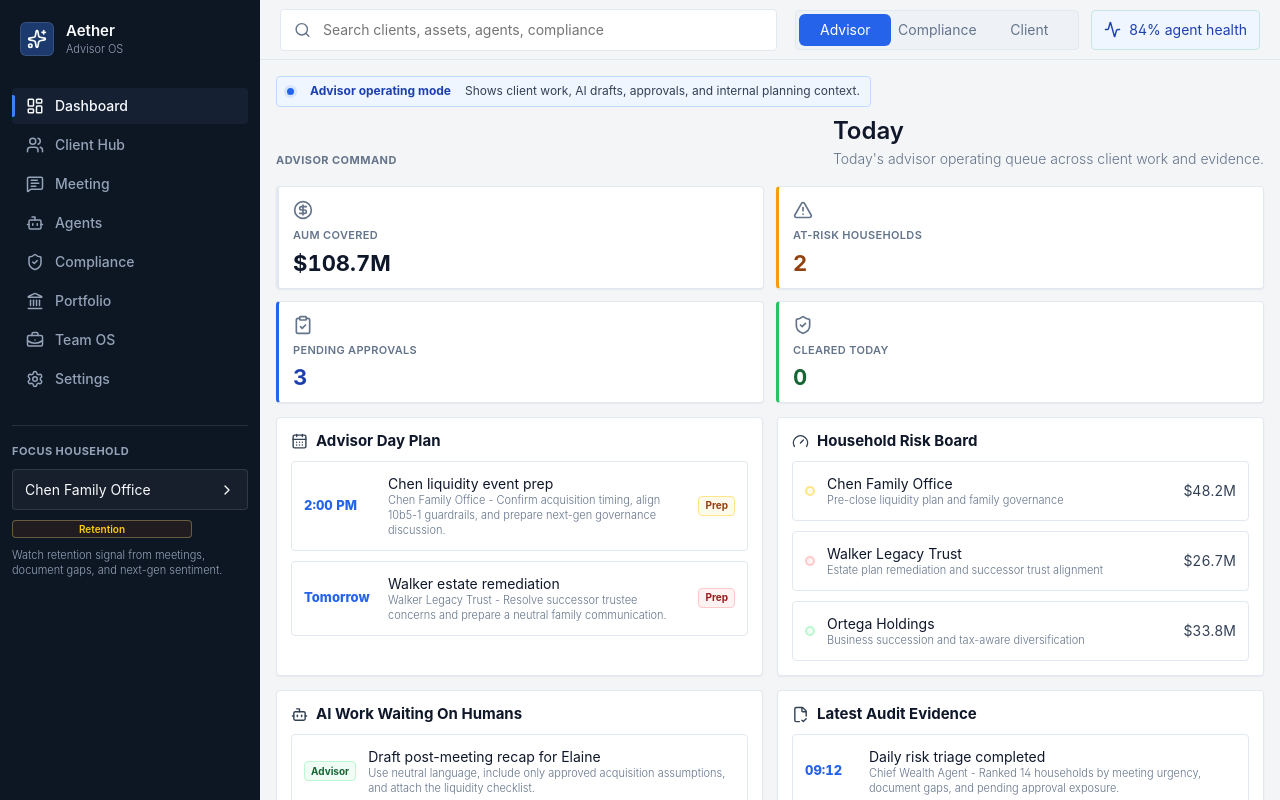
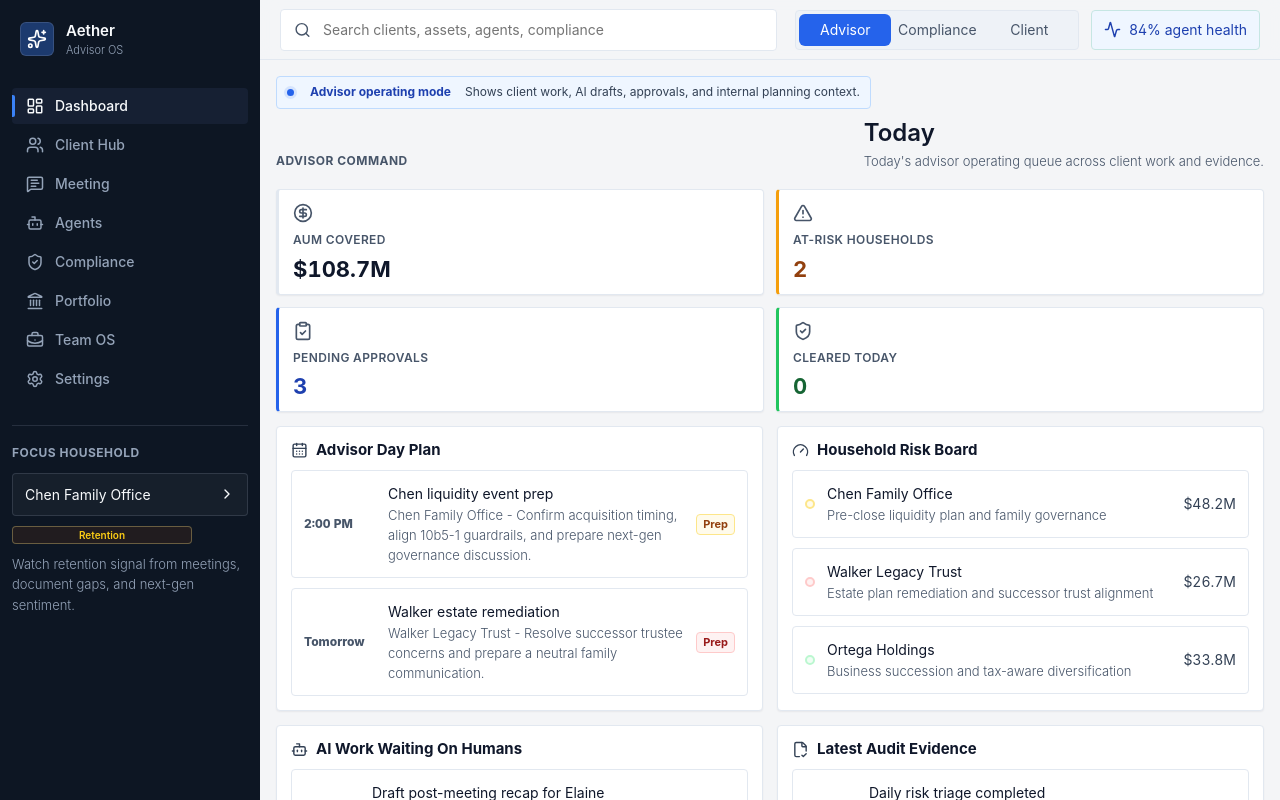
Before and after one commit to venkatvijay-25/AetherAdvisorOS, a React (Vite) app: page / in a window 1280 px wide. Shown: the top 800 px of the page. Built offline with nearby package versions, Linux system fonts and the light colour scheme.

Commit message:
Improve small text accessibility

```diff
--- a/src/styles.css
+++ b/src/styles.css
@@ -2884,3 +2884,72 @@ textarea,
 .view-header p {
   font-size: 14px;
 }
+
+/* Accessibility typography pass */
+:root {
+  --muted: #475569;
+  --muted-light: #475569;
+  --text-muted: #475569;
+  --font-body: 13px;
+  --font-label: 12px;
+  --body-line-height: 1.55;
+}
+
+body {
+  line-height: var(--body-line-height);
+}
+
+small,
+.body-copy,
+.recommendation p,
+.approval-row p,
+.agent-panel p,
+.review-panel p,
+.team-panel p,
+.scenario-card p,
+.view-header p,
+.search-result small,
+.health-row small,
+.timeline-item small,
+.rank-row small,
+.client-row small,
+.work-row small,
+.data-row small,
+.asset-row small,
+.approval-row small,
+.audit-row small,
+.insight-row small,
+.control-item small,
+.guardrail small,
+.event-row small,
+.brief-item span,
+.mini-stat-row span,
+.sidebar-help,
+.family-node span:last-child,
+.meeting-card small {
+  color: var(--text-muted) !important;
+  font-size: var(--font-body) !important;
+  line-height: var(--body-line-height) !important;
+}
+
+.eyebrow,
+.search-caption,
+.reasoning-box span,
+.metric-tile span,
+.section-title.compact h2,
+.timeline-time,
+.audit-time {
+  color: var(--text-muted) !important;
+  font-size: var(--font-label) !important;
+  line-height: var(--body-line-height) !important;
+}
+
+.status-pill {
+  font-size: 11px;
+  line-height: 1.35;
+}
+
+.sidebar .eyebrow,
+.sidebar-help {
+  color: var(--nav-text) !important;
+}
```
